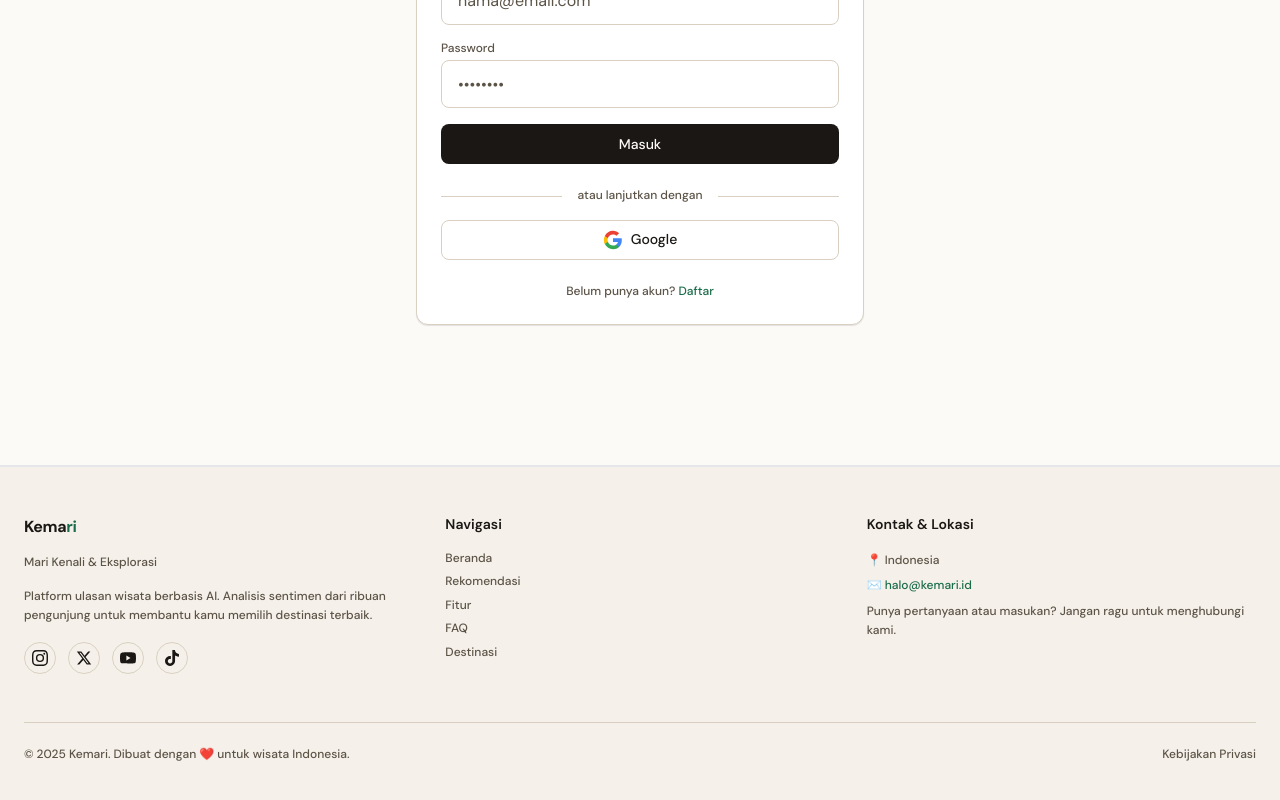
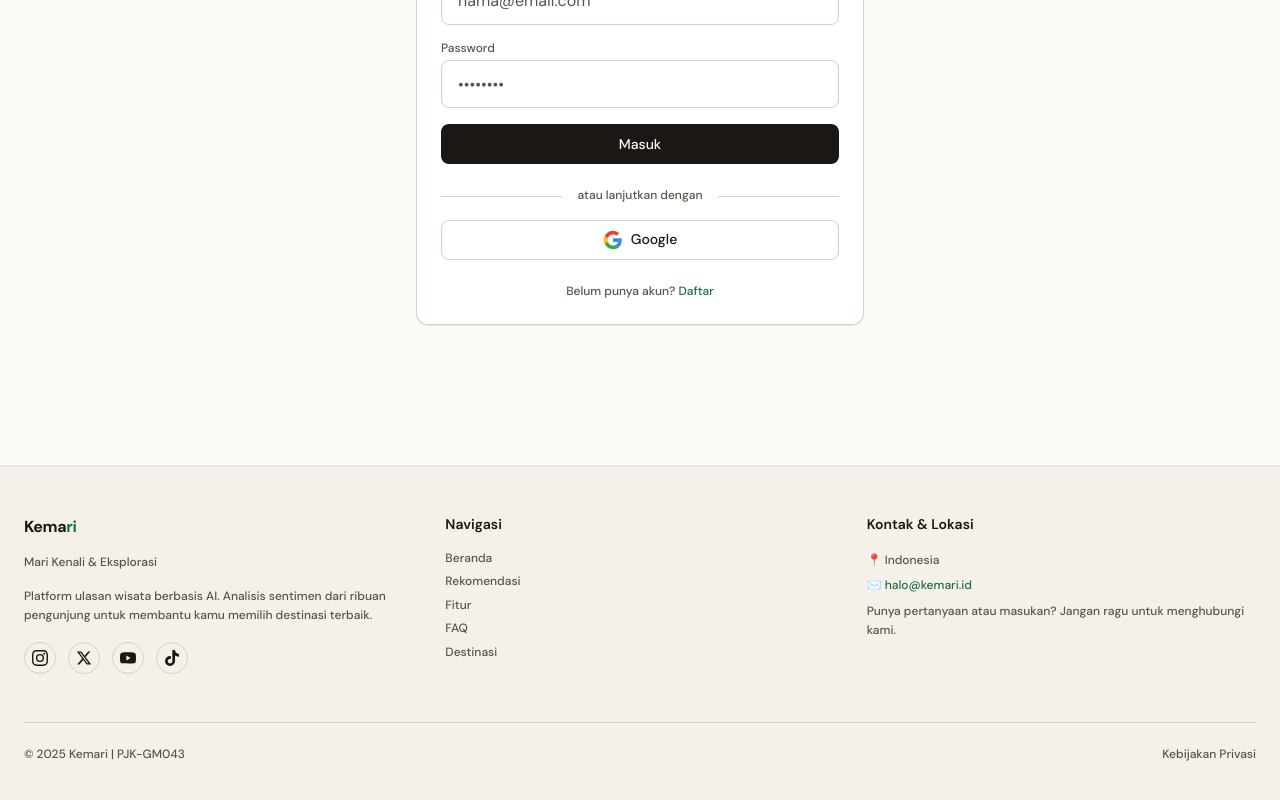
Before and after one commit to PJK-GM043/kemari, a Next.js app: page /login in a window 1280 px wide. Shown: the part 288-1088 px from the top of the page. Built offline with nearby package versions, Linux system fonts and the light colour scheme; no server answers.

Commit message:
chore: update footer copyright

```diff
--- a/src/components/layout/Footer.tsx
+++ b/src/components/layout/Footer.tsx
@@ -62,7 +62,7 @@ export function Footer() {
         </div>
 
         <div className="mt-2xl pt-lg border-t border-border flex flex-col sm:flex-row items-center justify-between gap-sm text-caption text-foreground-secondary">
-          <span>© 2025 Kemari. Dibuat dengan ❤️ untuk wisata Indonesia.</span>
+          <span>© 2025 Kemari | PJK-GM043</span>
           <Link href="#" className="hover:text-brand transition-colors">Kebijakan Privasi</Link>
         </div>
       </div>
```
